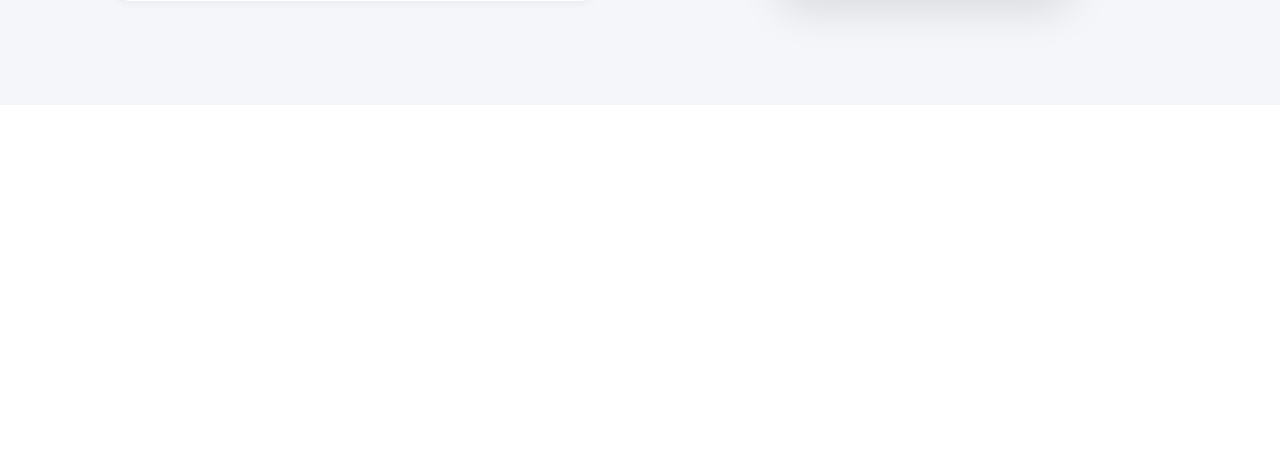
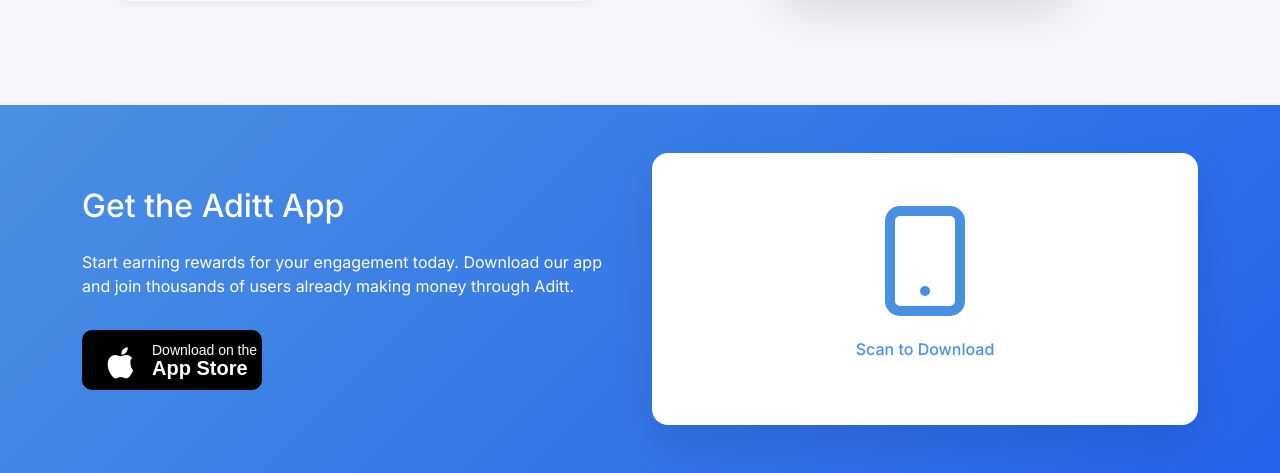
Before and after one commit to mlyongardiner/aditt-site, a Flask app: page / in a window 1280 px wide. Shown: the part 4733-5206 px from the top of the page. Before the commit the page ends 4770 px from the top, so only its background shows below. Run offline with Flask 3, Linux system fonts and the light colour scheme; some libraries are stand-ins or nearby versions.

Commit message:
Agent query: Please check if the new download section shows: 1. App Store download button with proper styling, 2. QR code section with smartphone icon, 3. Gradient background that matches our design
Add app download section to homepage.

Screenshot: https://storage.googleapis.com/screenshot-production-us-central1/0ffc51b7-d2cf-49eb-bf3c-e417bce69829/6f852d8e-6702-4279-b672-5d889155e84b.jpg

```diff
--- a/static/css/style.css
+++ b/static/css/style.css
@@ -419,3 +419,38 @@ body {
         margin-bottom: 2rem;
     }
 }
+/* Download App Section */
+.download-app {
+    background: linear-gradient(135deg, var(--primary-color) 0%, #2563eb 100%);
+    color: white;
+}
+
+.app-badges {
+    display: flex;
+    gap: 1rem;
+    margin-top: 2rem;
+}
+
+.app-badge {
+    transition: transform 0.3s ease;
+}
+
+.app-badge:hover {
+    transform: translateY(-5px);
+}
+
+.qr-section {
+    background: white;
+    border-radius: 1rem;
+    padding: 3rem;
+    box-shadow: 0 20px 40px rgba(0,0,0,0.1);
+}
+
+.qr-code {
+    color: var(--primary-color);
+}
+
+.qr-code p {
+    color: var(--text-color);
+    font-weight: 500;
+}
--- a/templates/index.html
+++ b/templates/index.html
@@ -408,6 +408,30 @@
             </div>
         </div>
     </section>
+    <!-- Download App -->
+    <section class="download-app py-5" id="download">
+        <div class="container">
+            <div class="row align-items-center">
+                <div class="col-md-6">
+                    <h2 class="mb-4">Get the Aditt App</h2>
+                    <p class="mb-4">Start earning rewards for your engagement today. Download our app and join thousands of users already making money through Aditt.</p>
+                    <div class="app-badges">
+                        <a href="#" class="app-badge">
+                            <img src="{{ url_for('static', filename='images/app-store-badge.svg') }}" alt="Download on the App Store" height="60">
+                        </a>
+                    </div>
+                </div>
+                <div class="col-md-6">
+                    <div class="qr-section text-center">
+                        <div class="qr-code">
+                            <i data-feather="smartphone" style="width: 120px; height: 120px;"></i>
+                            <p class="mt-3">Scan to Download</p>
+                        </div>
+                    </div>
+                </div>
+            </div>
+        </div>
+    </section>
 
     <!-- Scripts -->
     <script src="https://cdn.jsdelivr.net/npm/bootstrap@5.3.0/dist/js/bootstrap.bundle.min.js"></script>
```
Also changed, not shown: static/images/app-store-badge.svg (added).
